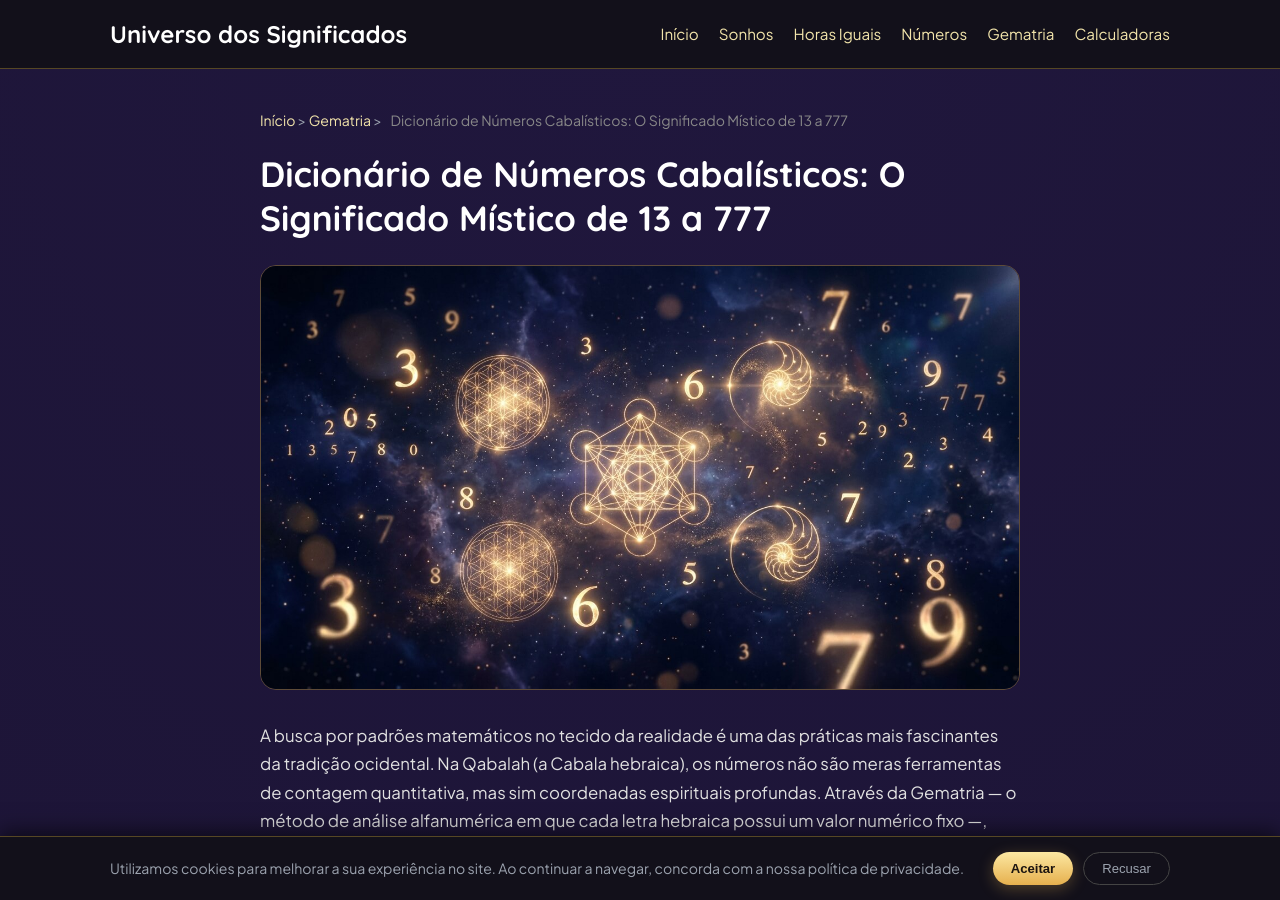
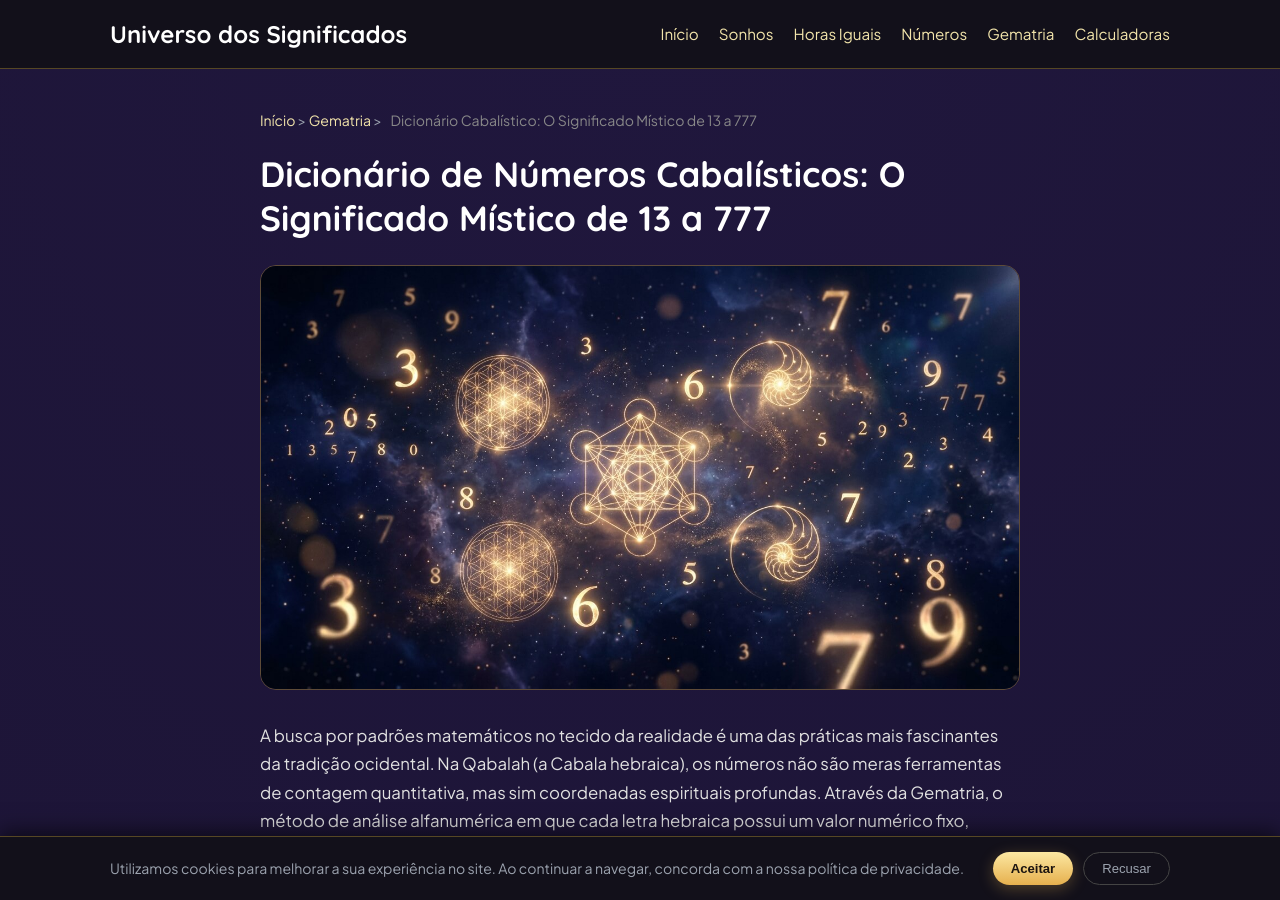
Before and after one commit to dreams-num/portal-significados, a Jekyll site: the page built from _posts/2026-10-07-dicionario-de-numeros-cabalisticos-significado-13.md, in a window 1280 px wide and 900 px high. Built offline with Jekyll 4.4.1, drawn with Linux system fonts in a browser that asks for light colours; some of the changed text lies outside the part shown.

Commit message:
Update 2026-10-07-dicionario-de-numeros-cabalisticos-significado-13.md

```diff
--- a/_posts/2026-10-07-dicionario-de-numeros-cabalisticos-significado-13.md
+++ b/_posts/2026-10-07-dicionario-de-numeros-cabalisticos-significado-13.md
@@ -1,6 +1,6 @@
 ---
 layout: post
-title: "Dicionário de Números Cabalísticos: O Significado Místico de 13 a 777"
+title: "Dicionário Cabalístico: O Significado Místico de 13 a 777"
 card_title: "Dicionário de Números"
 description: "Descubra o significado esotérico e as equações da Gematria para os principais números da Cabala, de 13 a 777, em um guia de consulta prática."
 category: gematria
@@ -10,13 +10,11 @@ category_name: Gematria
 
 # Dicionário de Números Cabalísticos: O Significado Místico de 13 a 777
 
-
 <figure style="margin: 25px 0; text-align: center;">
-        <img src="{{ '/assets/images/num-mistico.jpg' | relative_url }}" alt="Decodificando o Significado Sagrado dos Nomes e Palavras" style="max-width: 100%; border-radius: 16px; border: 1px solid var(--border-color);">
+        <img src="{{ '/assets/images/num-mistico.jpg' | relative_url }}" alt="Vários números e mandalas douradas num fundo abstrato que simula o universo" style="max-width: 100%; border-radius: 16px; border: 1px solid var(--border-color);">
     </figure>
 
-
-A busca por padrões matemáticos no tecido da realidade é uma das práticas mais fascinantes da tradição ocidental. Na Qabalah (a Cabala hebraica), os números não são meras ferramentas de contagem quantitativa, mas sim coordenadas espirituais profundas. Através da Gematria — o método de análise alfanumérica em que cada letra hebraica possui um valor numérico fixo —, palavras, nomes e conceitos abstratos revelam sua verdadeira essência matemática.
+A busca por padrões matemáticos no tecido da realidade é uma das práticas mais fascinantes da tradição ocidental. Na Qabalah (a Cabala hebraica), os números não são meras ferramentas de contagem quantitativa, mas sim coordenadas espirituais profundas. Através da Gematria, o método de análise alfanumérica em que cada letra hebraica possui um valor numérico fixo, palavras, nomes e conceitos abstratos revelam sua verdadeira essência matemática.
 
 Quando duas palavras aparentemente distintas possuem a mesma soma numérica na Gematria, a tradição cabalística estabelece que elas compartilham uma afinidade vibracional e uma conexão oculta no plano espiritual. Assim, entender o valor numérico dos termos sagrados funciona como consultar um mapa de frequências da criação.
 
```
Also changed, not shown: other parts of _posts/2026-10-07-dicionario-de-numeros-cabalisticos-significado-13.md (+1 -1 lines).
